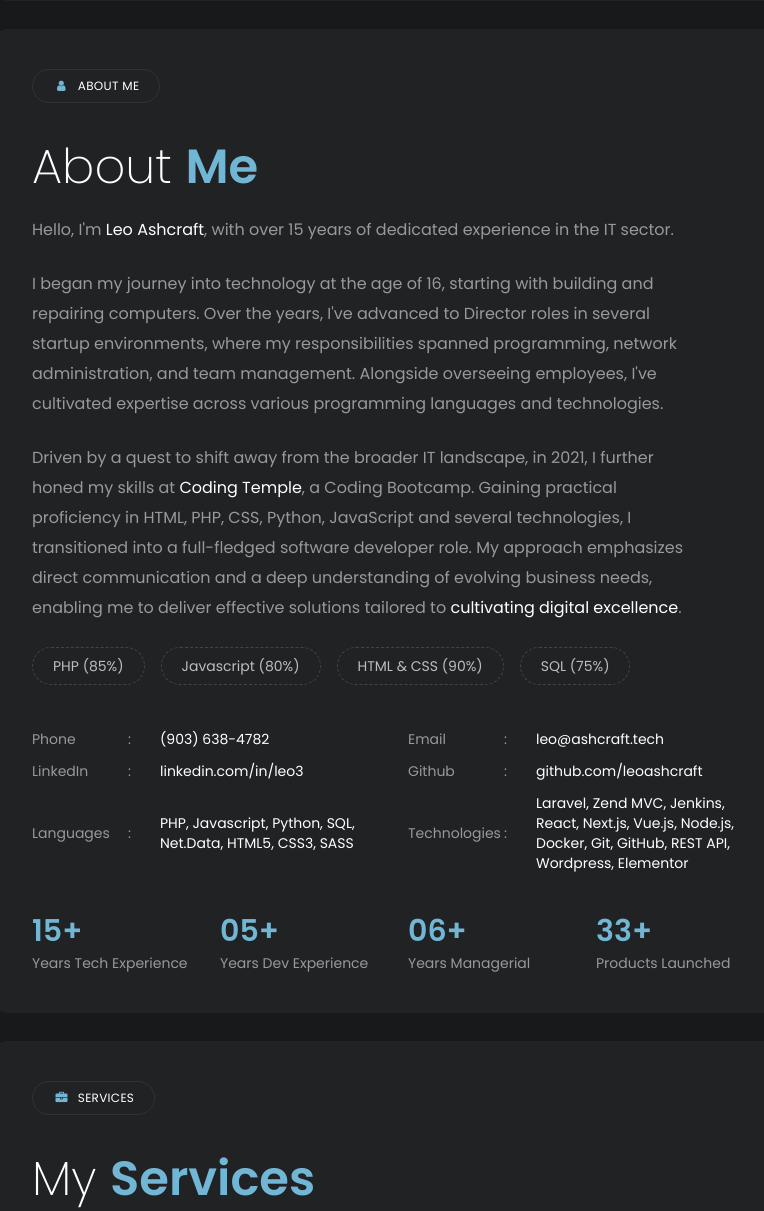
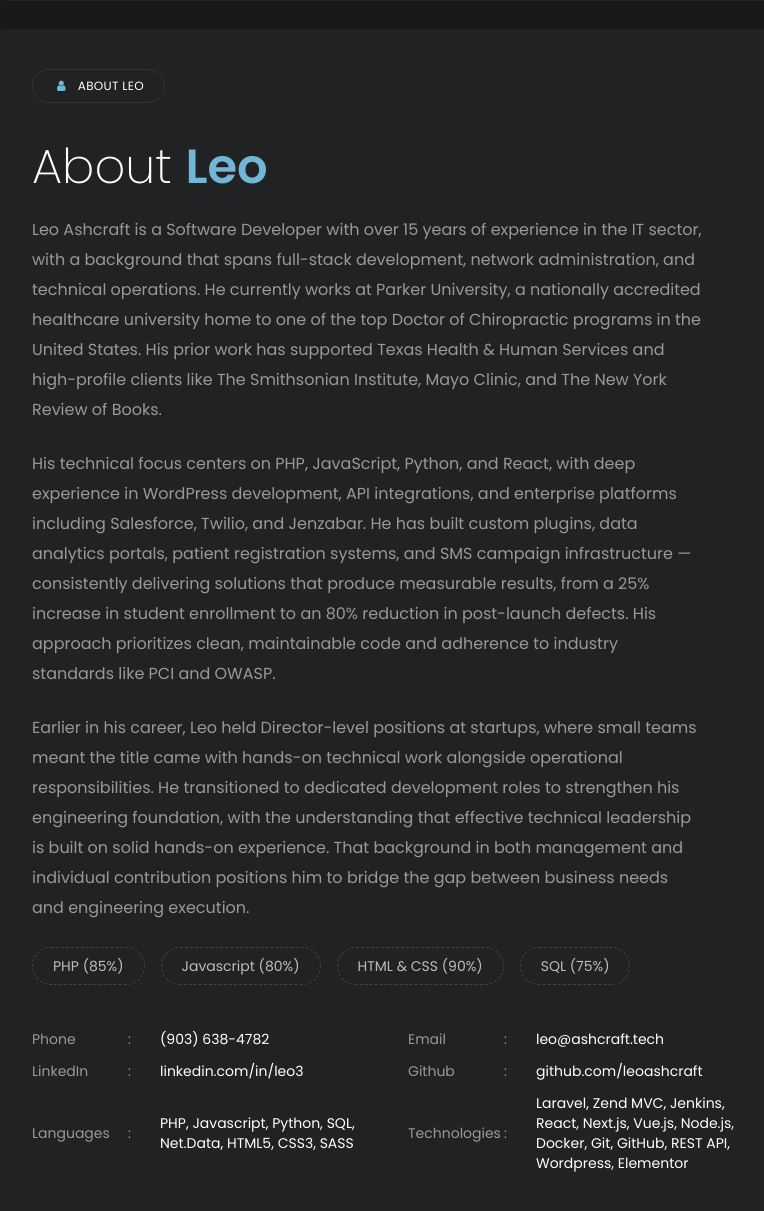
Before and after one commit to leoashcraft/Portfolio, a Laravel app: page / in a window 1280 px wide. Shown: the part 743-1954 px from the top of the page, without its empty margins (368-1132 px from the left). Run offline with Laravel 12, Linux system fonts and the light colour scheme; some libraries are stand-ins or nearby versions.

Commit message:
Update About section: rename to About Leo, update bio text

```diff
--- a/resources/views/index.blade.php
+++ b/resources/views/index.blade.php
@@ -430,21 +430,21 @@
             <div
                 class="inline-flex items-center gap-2 px-4 py-2 text-xs tracking-wide text-black dark:text-white border lg:px-5 section-name border-platinum dark:border-greyBlack200 rounded-4xl">
                 <i class="text-theme icon-user"></i>
-                ABOUT ME
+                ABOUT LEO
             </div>
             <div class="mt-7 md:mt-10 section-title">
                 <h2
                     class="title text-[32px] md:text-4xl lg:text-5xl font-extralight text-black dark:text-white leading-1.27">
-                    About <span class="font-semibold text-theme">Me</span>
+                    About <span class="font-semibold text-theme">Leo</span>
                 </h2>
                 <p class="max-w-2xl mt-4 md:mt-6 subtitle">
-                    Hello, I'm <span class="text-black dark:text-white">Leo Ashcraft</span>, with over 15 years of dedicated experience in the IT sector.
+                    Leo Ashcraft is a Software Developer with over 15 years of experience in the IT sector, with a background that spans full-stack development, network administration, and technical operations. He currently works at Parker University, a nationally accredited healthcare university home to one of the top Doctor of Chiropractic programs in the United States. His prior work has supported Texas Health & Human Services and high-profile clients like The Smithsonian Institute, Mayo Clinic, and The New York Review of Books.
                 </p>
                 <p class="max-w-2xl mt-4 md:mt-6 subtitle">
-                    I began my journey into technology at the age of 16, starting with building and repairing computers. Over the years, I've advanced to Director roles in several startup environments, where my responsibilities spanned programming, network administration, and team management. Alongside overseeing employees, I've cultivated expertise across various programming languages and technologies.
+                    His technical focus centers on PHP, JavaScript, Python, and React, with deep experience in WordPress development, API integrations, and enterprise platforms including Salesforce, Twilio, and Jenzabar. He has built custom plugins, data analytics portals, patient registration systems, and SMS campaign infrastructure — consistently delivering solutions that produce measurable results, from a 25% increase in student enrollment to an 80% reduction in post-launch defects. His approach prioritizes clean, maintainable code and adherence to industry standards like PCI and OWASP.
                 </p>
                 <p class="max-w-2xl mt-4 md:mt-6 subtitle">
-                    Driven by a quest to shift away from the broader IT landscape, in 2021, I further honed my skills at <a href="https://codingtemple.com" class="text-black dark:text-white">Coding Temple</a>, a Coding Bootcamp. Gaining practical proficiency in HTML, PHP, CSS, Python, JavaScript and several technologies, I transitioned into a full-fledged software developer role. My approach emphasizes direct communication and a deep understanding of evolving business needs, enabling me to deliver effective solutions tailored to <span class="text-black dark:text-white">cultivating digital excellence</span>.
+                    Earlier in his career, Leo held Director-level positions at startups, where small teams meant the title came with hands-on technical work alongside operational responsibilities. He transitioned to dedicated development roles to strengthen his engineering foundation, with the understanding that effective technical leadership is built on solid hands-on experience. That background in both management and individual contribution positions him to bridge the gap between business needs and engineering execution.
                 </p>
             </div>
             <div class="mt-6 section-content">
```
